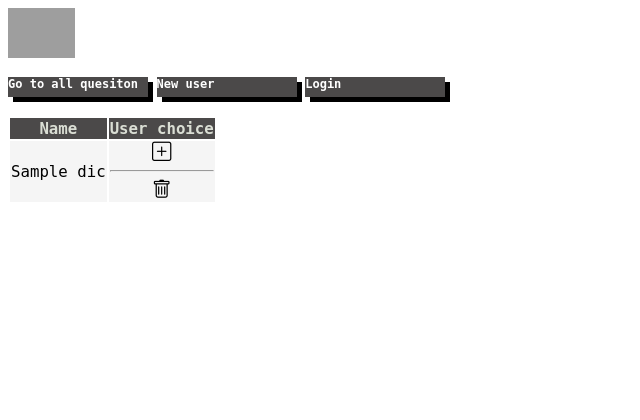
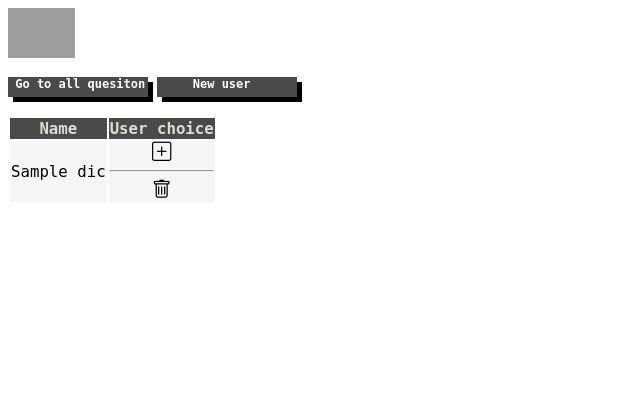
Before and after one commit to MadalinaRadulescu/Ask-Mate, a Flask app: template templates/main.html in a window 1280 px wide. Shown: the top 420 px of the page, without its empty margins (0-640 px from the left). Run offline with Flask 2, Linux system fonts and the light colour scheme; the template is opened without the code that fills it: most values are stand-ins (such as "Sample title", 1, 10 or a date in 2020); some libraries are stand-ins or nearby versions; grey boxes are pictures that could not be loaded.

Commit message:
conflicts done

```diff
--- a/sample_data/askmatepart2-sample-data.sql
+++ b/sample_data/askmatepart2-sample-data.sql
@@ -139,8 +139,7 @@ SET question_id = 3
 WHERE id = 3
 
 
-SELECT * FROM user
-
+SELECT * FROM question
 
 UPDATE  question
 SET image = NULL
--- a/static/style.css
+++ b/static/style.css
@@ -45,7 +45,6 @@ a {
   cursor: pointer;}
 
 .main {
-
   width: 140px;
   height: 20px;
   font-weight: bold;
--- a/templates/main.html
+++ b/templates/main.html
@@ -13,10 +13,9 @@
     <br>
 
     <br>
-    <div class="main" style="display:inline-block">  <a href="{{url_for('question_list')}}" id="add-href">Go to all quesiton</a> </div>
+    <div class="main" style="display:inline-block">  <a href="/list" id="add-href">&nbspGo to all quesiton</a> </div>
 
-    <div class="main" style="display:inline-block">  <a href="{{url_for('registration')}}" id="add-href">New user</a> </div>
-    <div class="main" style="display:inline-block">  <a href="{{url_for('login')}}" id="add-href">Login</a> </div>
+    <div class="main" style="display:inline-block">  <a href="{{url_for('registration')}}" id="add-href">&nbsp&nbsp&nbsp&nbsp&nbspNew user</a> </div>
     <br>
     <br>
     <table>
@@ -49,7 +48,7 @@
                         {% elif key == "image"  %}
 
                              <td>
-                                {%if dictionary.image == 'None'%}
+                                {%if dictionary.image != 'None'%}
                                 <img src="/static/images/{{ dictionary['image'] }}" width="40" alt="  ">
                                 {%endif%}
                             </td>
--- a/templates/question-list.html
+++ b/templates/question-list.html
@@ -74,7 +74,7 @@
                             </td>
                         {% elif key == "image" %}
                              <td>
-                                {%if dictionary.image == 'None'%}
+                                {%if dictionary.image != 'None'%}
                                   <img src="/static/images/{{ dictionary['image'] }}" width="40" alt="   ">
                                 {%endif%}
                             </td>
```
Also changed, not shown: static/images/CNSE9WrUYAA4EO1.jpeg (added), static/images/download.png (added).
